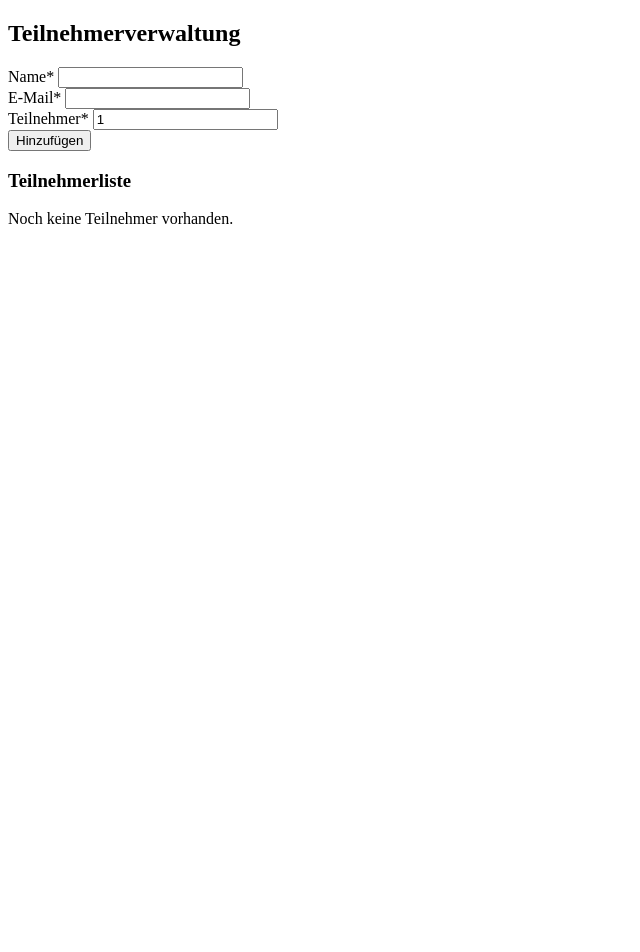
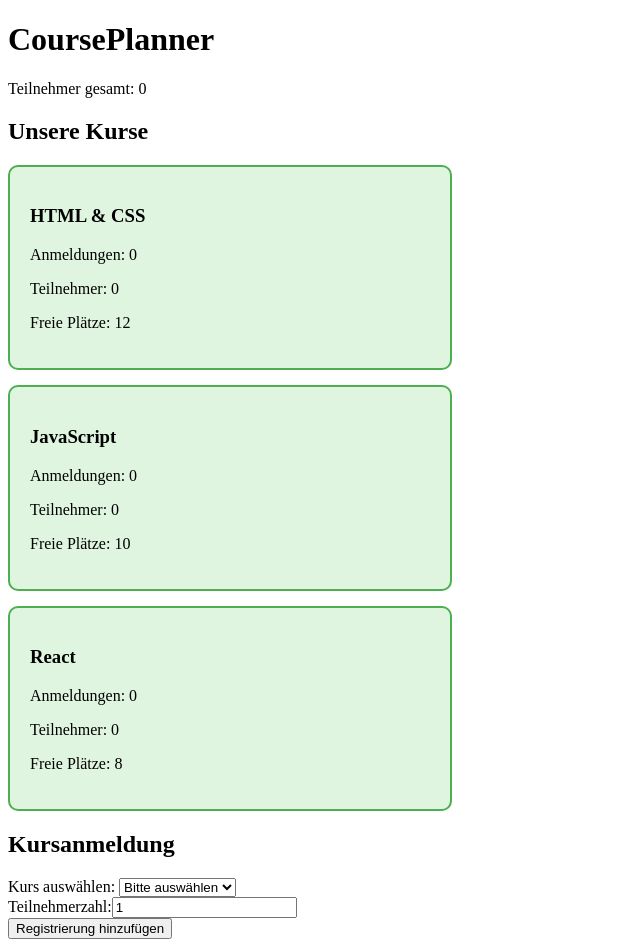
Before and after one commit to silviohoberg2/react-exercises, a React (Vite) app: page / in a window 1280 px wide. Shown: the top 952 px of the page, without its empty margins (0-640 px from the left). Before the commit the page ends 800 px from the top, so only its background shows below. Built offline with nearby package versions, Linux system fonts and the light colour scheme.

Commit message:
Add lifting state transfer exercises

```diff
--- a/index.html
+++ b/index.html
@@ -1,17 +1,18 @@
+
 <!DOCTYPE html>
 <html lang="de">
 
 <head>
   <meta charset="UTF-8">
   <meta name="viewport" content="width=device-width, initial-scale=1.0">
-  <title>Workshop-Übersicht</title>
+  <title>CoursePlanner</title>
 </head>
 
 <body>
 
   <div id="root"></div>
 
-  <script type="module" src="./src/day05/review/main.jsx"></script>
+  <script type="module" src="./src/day06/main.jsx"></script>
 
 </body>
 
--- /dev/null
+++ b/src/day06/App.jsx
@@ -0,0 +1,66 @@
+
+import { useState } from "react";
+import CourseList from "./CourseList.jsx";
+import RegistrationPanel from "./RegistrationPanel.jsx";
+
+const courses = [
+  {
+    id: 1,
+    title: "HTML & CSS",
+    seats: 12
+  },
+  {
+    id: 2,
+    title: "JavaScript",
+    seats: 10
+  },
+  {
+    id: 3,
+    title: "React",
+    seats: 8
+  }
+];
+
+function App() {
+  const [registrations, setRegistrations] = useState([]);
+
+  // Gesamtzahl aller Teilnehmer berechnen
+  const totalParticipants = registrations.reduce(
+    (total, registration) =>
+      total + Number(registration.participants),
+    0
+  );
+
+  // Registrierung anhand der ID löschen
+  function handleDeleteRegistration(id) {
+    setRegistrations(
+      registrations.filter(
+        (registration) => registration.id !== id
+      )
+    );
+  }
+
+  return (
+    <main>
+      <h1>CoursePlanner</h1>
+
+      <p>
+        Teilnehmer gesamt: {totalParticipants}
+      </p>
+
+      <CourseList
+        courses={courses}
+        registrations={registrations}
+      />
+
+      <RegistrationPanel
+        courses={courses}
+        registrations={registrations}
+        setRegistrations={setRegistrations}
+        onDelete={handleDeleteRegistration}
+      />
+    </main>
+  );
+}
+
+export default App;
--- /dev/null
+++ b/src/day06/CourseCard.css
@@ -0,0 +1,27 @@
+
+/* Allgemeine Gestaltung der Kurskarten */
+.course-card {
+  padding: 20px;
+  margin: 15px 0;
+  border: 2px solid;
+  border-radius: 10px;
+  max-width: 400px;
+}
+
+/* Grün - Noch keine Anmeldungen */
+.course-card-free {
+  background-color: #e0f5e0;
+  border-color: #4caf50;
+}
+
+/* Orange - Teilweise belegt */
+.course-card-partial {
+  background-color: #fff0d6;
+  border-color: #ff9800;
+}
+
+/* Rot - Ausgebucht */
+.course-card-full {
+  background-color: #ffe0e0;
+  border-color: #f44336;
+}
--- /dev/null
+++ b/src/day06/CourseCard.jsx
@@ -0,0 +1,49 @@
+import "./CourseCard.css";
+
+function CourseCard({ course, registrations }) {
+  // Registrierungen für diesen Kurs filtern
+  const courseRegistrations = registrations.filter(
+    (registration) =>
+      registration.courseId === course.id
+  );
+
+  // Teilnehmer dieses Kurses berechnen
+  const participantCount = courseRegistrations.reduce(
+    (total, registration) =>
+      total + Number(registration.participants),
+    0
+  );
+
+  // Freie Plätze berechnen
+  const freeSeats = course.seats - participantCount;
+
+  // Prüfen, ob der Kurs ausgebucht ist
+  const isFullyBooked = freeSeats <= 0;
+
+  // CSS-Klasse abhängig vom Buchungsstatus festlegen
+  let statusClass = "course-card-free";
+
+  if (isFullyBooked) {
+    statusClass = "course-card-full";
+  } else if (participantCount > 0) {
+    statusClass = "course-card-partial";
+  }
+
+  return (
+    <article className={`course-card ${statusClass}`}>
+      <h3>{course.title}</h3>
+
+      <p>Anmeldungen: {courseRegistrations.length}</p>
+
+      <p>Teilnehmer: {participantCount}</p>
+
+      <p>
+        {isFullyBooked
+          ? "Ausgebucht"
+          : `Freie Plätze: ${freeSeats}`}
+      </p>
+    </article>
+  );
+}
+
+export default CourseCard;
--- /dev/null
+++ b/src/day06/CourseList.jsx
@@ -0,0 +1,20 @@
+
+import CourseCard from "./CourseCard.jsx";
+
+function CourseList({ courses, registrations }) {
+  return (
+    <section>
+      <h2>Unsere Kurse</h2>
+
+      {courses.map((course) => (
+        <CourseCard
+          key={course.id}
+          course={course}
+          registrations={registrations}
+        />
+      ))}
+    </section>
+  );
+}
+
+export default CourseList;
--- /dev/null
+++ b/src/day06/RegistrationPanel.jsx
@@ -0,0 +1,172 @@
+
+import { useState } from "react";
+
+function RegistrationPanel({
+  courses,
+  registrations,
+  setRegistrations,
+  onDelete
+}) {
+  const [courseId, setCourseId] = useState("");
+  const [participants, setParticipants] = useState(1);
+
+  function handleSubmit(event) {
+    event.preventDefault();
+
+    if (courseId === "") {
+      alert("Bitte einen Kurs auswählen!");
+      return;
+    }
+
+    const course = courses.find(
+      (course) => course.id === Number(courseId)
+    );
+
+    const registeredParticipants = registrations
+      .filter(
+        (registration) =>
+          registration.courseId === course.id
+      )
+      .reduce(
+        (total, registration) =>
+          total + Number(registration.participants),
+        0
+      );
+
+    const freeSeats = course.seats - registeredParticipants;
+
+    if (
+      !Number.isInteger(Number(participants)) ||
+      Number(participants) < 1 ||
+      Number(participants) > freeSeats
+    ) {
+      alert("Ungültige Teilnehmerzahl oder zu wenig freie Plätze!");
+      return;
+    }
+
+    const newRegistration = {
+      id: Date.now(),
+      courseId: Number(courseId),
+      participants: Number(participants)
+    };
+
+    setRegistrations([
+      ...registrations,
+      newRegistration
+    ]);
+
+    setCourseId("");
+    setParticipants(1);
+  }
+
+  return (
+    <section>
+      <h2>Kursanmeldung</h2>
+
+      <form onSubmit={handleSubmit}>
+        <div>
+          <label htmlFor="course">Kurs auswählen: </label>
+
+          <select
+            id="course"
+            value={courseId}
+            onChange={(event) =>
+              setCourseId(event.target.value)
+            }
+          >
+            <option value="">Bitte auswählen</option>
+
+            {courses.map((course) => {
+              // Bereits angemeldete Teilnehmer berechnen
+              const participantCount = registrations
+                .filter(
+                  (registration) =>
+                    registration.courseId === course.id
+                )
+                .reduce(
+                  (total, registration) =>
+                    total + Number(registration.participants),
+                  0
+                );
+
+              // Prüfen, ob der Kurs ausgebucht ist
+              const isFullyBooked =
+                course.seats - participantCount <= 0;
+
+              return (
+                <option
+                  key={course.id}
+                  value={course.id}
+                  disabled={isFullyBooked}
+                >
+                  {course.title}
+                  {isFullyBooked ? " - Ausgebucht" : ""}
+                </option>
+              );
+            })}
+          </select>
+        </div>
+
+        <div>
+          <label htmlFor="participants">
+            Teilnehmerzahl:
+          </label>
+
+          <input
+            type="number"
+            id="participants"
+            name="participants"
+            min="1"
+            value={participants}
+            onChange={(event) =>
+              setParticipants(event.target.value)
+            }
+          />
+        </div>
+
+        <button type="submit">
+          Registrierung hinzufügen
+        </button>
+      </form>
+
+      {/* Liste der vorhandenen Registrierungen */}
+      <h3>Aktuelle Registrierungen</h3>
+
+      {registrations.length === 0 ? (
+        <p>Noch keine Registrierungen vorhanden.</p>
+      ) : (
+        <div>
+          {registrations.map((registration) => {
+            const course = courses.find(
+              (course) =>
+                course.id === registration.courseId
+            );
+
+            return (
+              <div key={registration.id}>
+                <p>
+                  Kurs: {course ? course.title : "Unbekannt"}
+                </p>
+
+                <p>
+                  Teilnehmer: {registration.participants}
+                </p>
+
+                <button
+                  type="button"
+                  onClick={() =>
+                    onDelete(registration.id)
+                  }
+                >
+                  Löschen
+                </button>
+              </div>
+            );
+          })}
+        </div>
+      )}
+    </section>
+  );
+}
+
+export default RegistrationPanel;
--- /dev/null
+++ b/src/day06/main.jsx
@@ -0,0 +1,10 @@
+
+import React from "react";
+import { createRoot } from "react-dom/client";
+import App from "./App.jsx";
+
+createRoot(document.getElementById("root")).render(
+  <React.StrictMode>
+    <App />
+  </React.StrictMode>
+);
```
